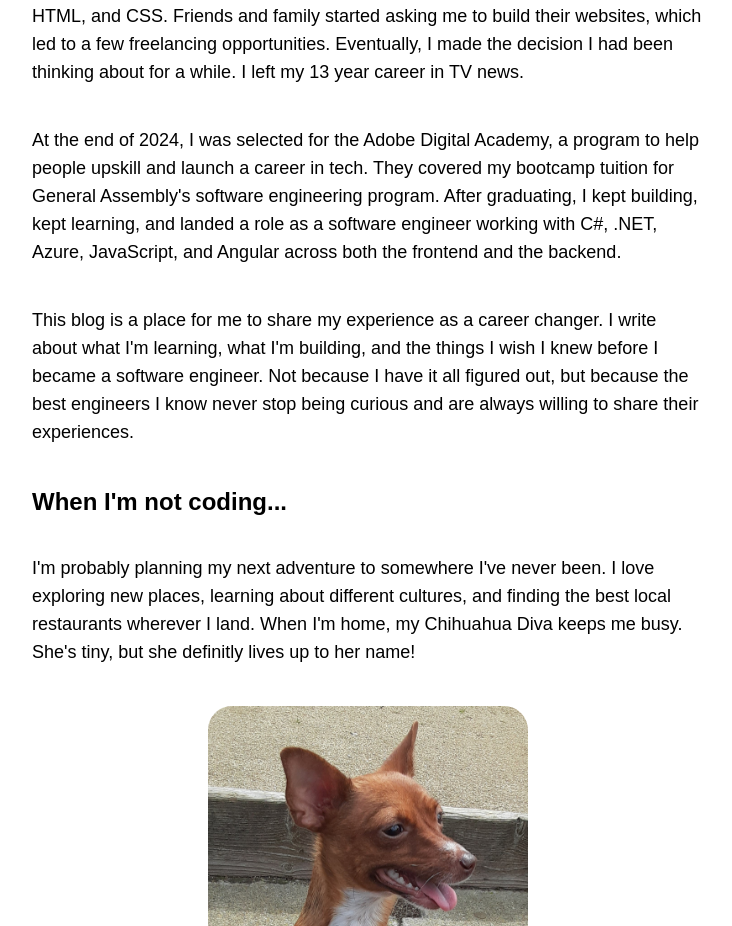
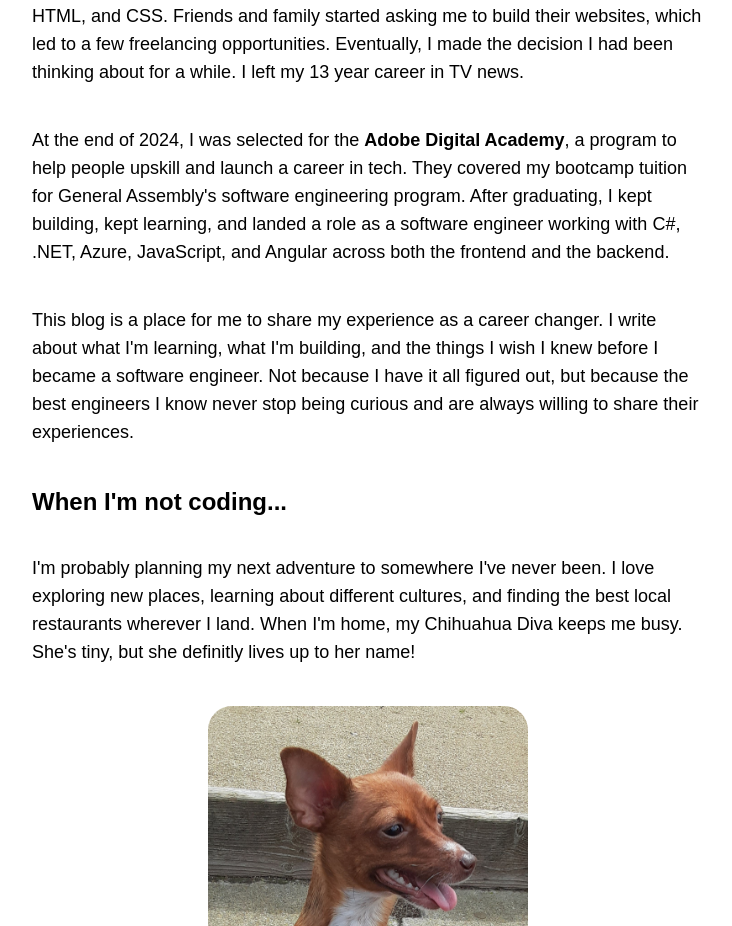
Before and after one commit to LaTrishaGomer/latrisha-gomer, a Next.js app: page /about in a window 1280 px wide. Shown: the part 1068-1994 px from the top of the page, without its empty margins (272-1004 px from the left). Built offline with nearby package versions, Linux system fonts and the light colour scheme; a web font is replaced by a local one.

Commit message:
add link to ADA in about summary

```diff
--- a/app/components/About.jsx
+++ b/app/components/About.jsx
@@ -31,7 +31,7 @@ import React from 'react'
         My curiosity about technology didn't end when I went home after work. I started watching YouTube videos about building websites and taught myself WordPress, HTML, and CSS. Friends and family started asking me to build their websites, which led to a few freelancing opportunities. Eventually, I made the decision I had been thinking about for a while. I left my 13 year career in TV news.
         </p>
         <p className='mb-10 font-ovo text-left'>
-        At the end of 2024, I was selected for the Adobe Digital Academy, a program to help people upskill and launch a career in tech. They covered my bootcamp tuition for General Assembly's software engineering program. After graduating, I kept building, kept learning, and landed a role as a software engineer working with C#, .NET, Azure, JavaScript, and Angular across both the frontend and the backend.
+        At the end of 2024, I was selected for the <a href="https://www.adobe.com/corporate-responsibility/creativity/digital-academy.html"><strong>Adobe Digital Academy</strong></a>, a program to help people upskill and launch a career in tech. They covered my bootcamp tuition for General Assembly's software engineering program. After graduating, I kept building, kept learning, and landed a role as a software engineer working with C#, .NET, Azure, JavaScript, and Angular across both the frontend and the backend.
         </p>
         <p className='mb-10 font-ovo text-left'>
         This blog is a place for me to share my experience as a career changer. I write about what I'm learning, what I'm building, and the things I wish I knew before I became a software engineer. Not because I have it all figured out, but because the best engineers I know never stop being curious and are always willing to share their experiences.
```
